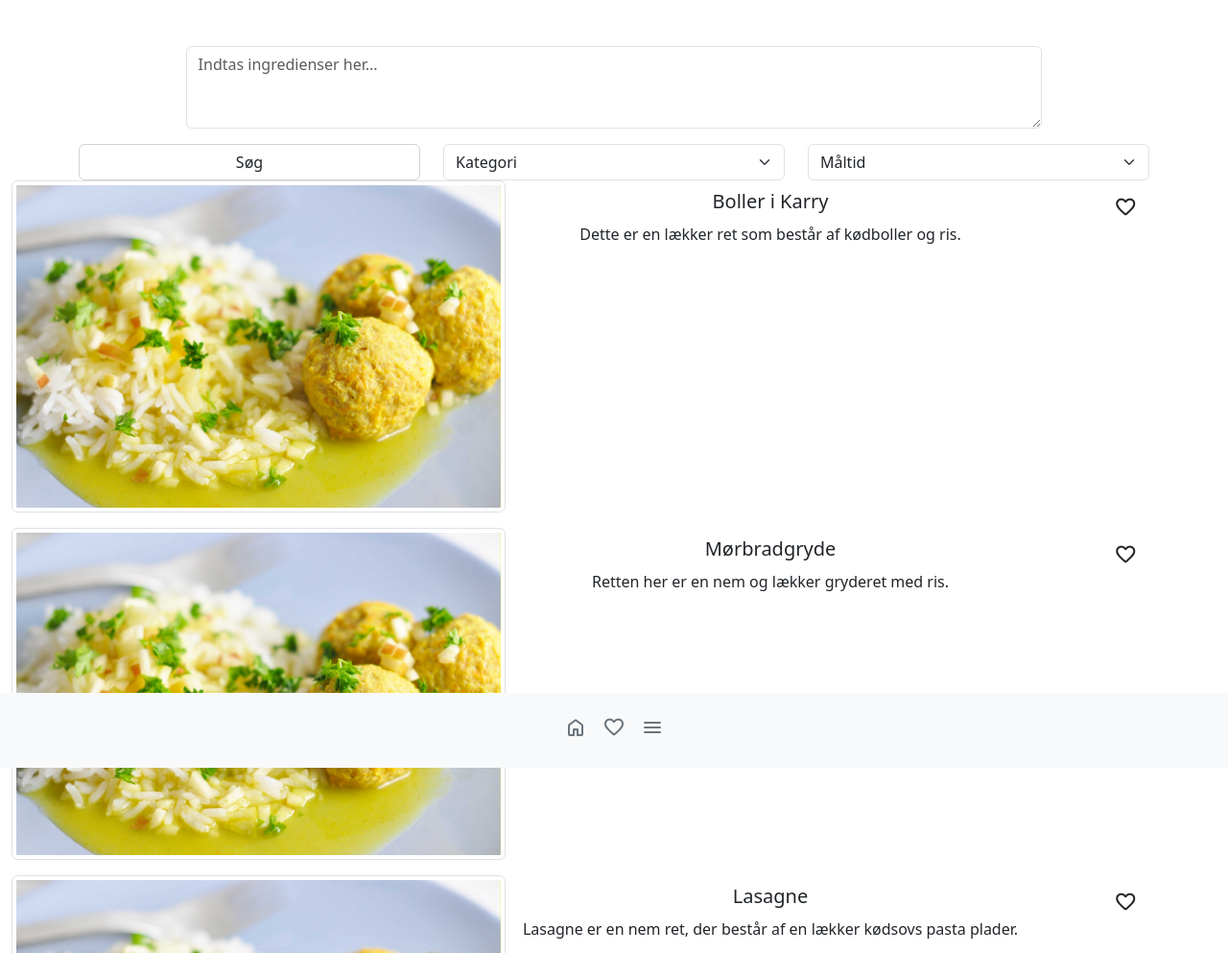
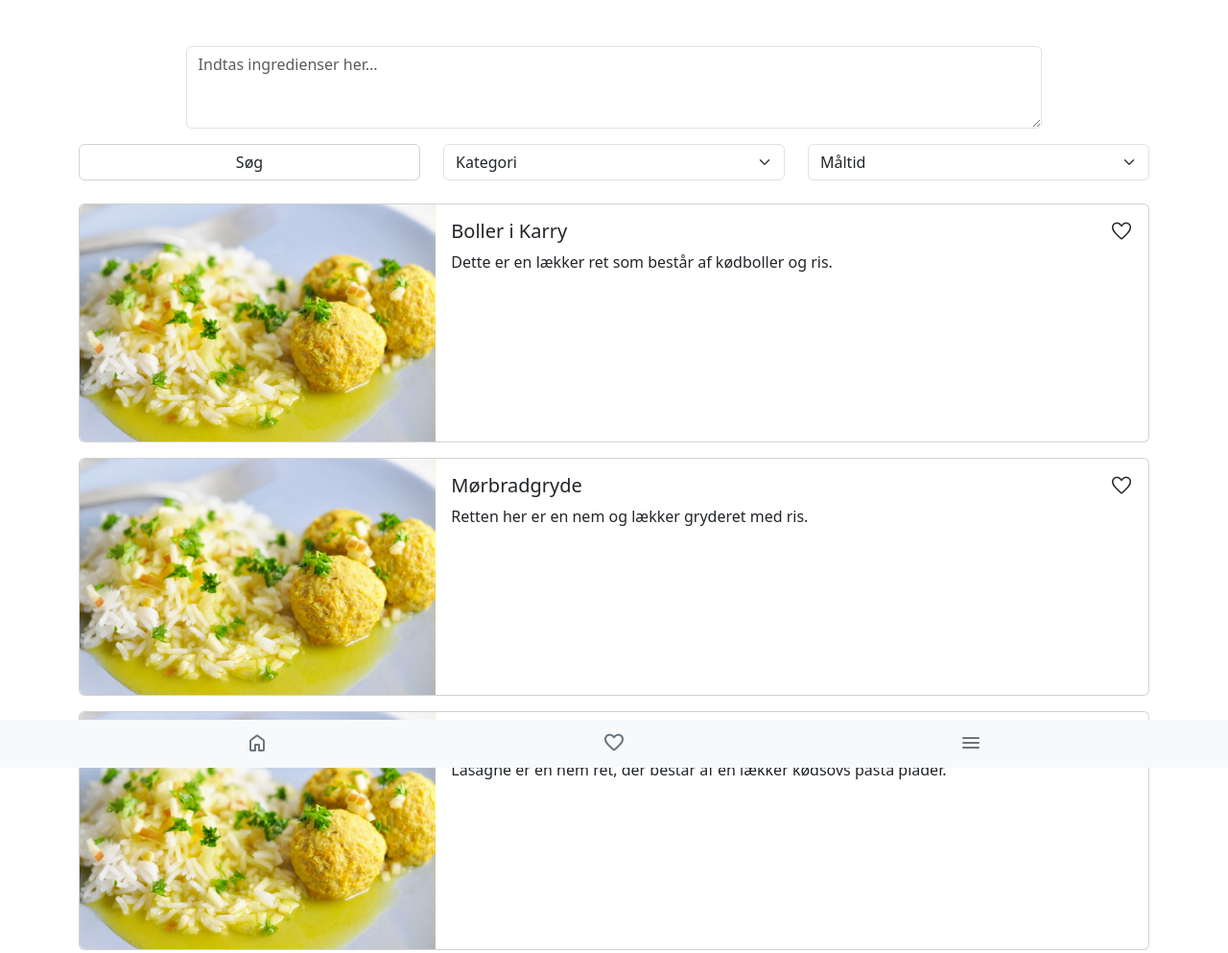
Before and after one commit to pete662f/BudgetBite, a plain HTML site: page index.html in a window 1280 px wide. Shown: the top 993 px of the page at 96% size. Drawn offline with nearby package versions, Linux system fonts and the light colour scheme.

Commit message:
Fixed markup

```diff
--- a/favorite/index.html
+++ b/favorite/index.html
@@ -9,11 +9,35 @@
     <link href="https://cdn.jsdelivr.net/npm/bootstrap@5.3.0-alpha3/dist/css/bootstrap.min.css" rel="stylesheet" integrity="sha384-KK94CHFLLe+nY2dmCWGMq91rCGa5gtU4mk92HdvYe+M/SXH301p5ILy+dN9+nJOZ" crossorigin="anonymous">
     <script src="https://cdn.jsdelivr.net/npm/bootstrap@5.3.0-alpha3/dist/js/bootstrap.bundle.min.js" integrity="sha384-ENjdO4Dr2bkBIFxQpeoTz1HIcje39Wm4jDKdf19U8gI4ddQ3GYNS7NTKfAdVQSZe" crossorigin="anonymous"></script>
 </head>
+
+
 <body class="d-flex flex-column h-100">
-    <div class="row mb-3 text-center">
+  <main class="flex-shrink-0 mt-3" style="padding-bottom: 78px;">
+  <div class="container-sm" >
+    <!--
+    <div class="row mb-3 text-center mt-4">
         <div class="col-5 themed-grid-col ps-4 pe-1"><img src="/images/Boller-i-karry-scaled.jpg" class="img-thumbnail"></div>
         <div class="col-5 themed-grid-col px-1"><div class="d-flex flex-column"><button type="button" class="btn fs-5">Boller i Karry</button><div class="fs-6">Dette er en lækker ret som består af kødboller og ris.</div></div></div>
         <div class="col-2 themed-grid-col ps-1 pe-4"><div class="d-flex justify-content-center align-items-center py-3"><span class="material-symbols-rounded align-middle" style='font-variation-settings: "FILL" 1, "wght" 400, "GRAD" 0, "opsz" 48;'>favorite</span></div></div>
+    </div>-->
+
+    <div class="card mb-3">
+      <div class="row g-0">
+        <div class="col-md-4">
+          <img src="/images/Boller-i-karry-scaled.jpg" class="img-fluid rounded-start" alt="...">
+        </div>
+        <div class="col-md-8">
+          <div class="card-body">
+            <div class="d-flex align-items-center">
+              <h5 class="card-title me-auto">Boller i Karry</h5><span class="material-symbols-rounded align-middle mb-2" style='font-variation-settings: "FILL" 1, "wght" 400, "GRAD" 0, "opsz" 48;'>favorite</span>
+            </div>
+            <p class="card-text">Dette er en lækker ret som består af kødboller og ris.</p>
+          </div>
+        </div>
+      </div>
     </div>
-    <script src="/js/navbar.js"></script>
+
+  </div>
+</main>
+<script type="module" src="/js/navbar.js"></script>
 </body>
--- a/index.html
+++ b/index.html
@@ -10,8 +10,7 @@
     <script src="https://cdn.jsdelivr.net/npm/bootstrap@5.3.0-alpha3/dist/js/bootstrap.bundle.min.js" integrity="sha384-ENjdO4Dr2bkBIFxQpeoTz1HIcje39Wm4jDKdf19U8gI4ddQ3GYNS7NTKfAdVQSZe" crossorigin="anonymous"></script>
 </head>
 <body class="h-100">
-
-  <main class="flex-shrink-0">
+  <main class="flex-shrink-0" style="padding-bottom: 78px;">
     <div class="container-sm" >
         <div class="mb-3 d-flex justify-content-center pt-4">
             <div style="width: 80%;">
@@ -19,8 +18,7 @@
                 <textarea class="form-control" id="exampleFormControlTextarea1" rows="3" placeholder="Indtas ingredienser her..."></textarea>
             </div>
     </div>
-    </div>
-    <div class="container text-center">
+    <div class="text-center">
       <div class="row">
         <div class="col">
           <button type="button" class="btn" style="border-color:lightgray;width: 100%;">Søg</button>
@@ -44,8 +42,59 @@
           </select>
         </div>
       </div>
+  </div>
+
+<div class="mt-4">
+    <div class="card mb-3">
+      <div class="row g-0">
+        <div class="col-md-4">
+          <img src="/images/Boller-i-karry-scaled.jpg" class="img-fluid rounded-start" alt="...">
+        </div>
+        <div class="col-md-8">
+          <div class="card-body">
+            <div class="d-flex align-items-center">
+              <h5 class="card-title me-auto">Boller i Karry</h5><span class="material-symbols-rounded align-middle mb-2" style='font-variation-settings: "FILL" 0, "wght" 400, "GRAD" 0, "opsz" 48;'>favorite</span>
+            </div>
+            <p class="card-text">Dette er en lækker ret som består af kødboller og ris.</p>
+          </div>
+        </div>
+      </div>
     </div>
-    <div class="row mb-3 text-center">
+    <div class="card mb-3">
+      <div class="row g-0">
+        <div class="col-md-4">
+          <img src="/images/Boller-i-karry-scaled.jpg" class="img-fluid rounded-start" alt="...">
+        </div>
+        <div class="col-md-8">
+          <div class="card-body">
+            <div class="d-flex align-items-center">
+              <h5 class="card-title me-auto">Mørbradgryde</h5><span class="material-symbols-rounded align-middle mb-2" style='font-variation-settings: "FILL" 0, "wght" 400, "GRAD" 0, "opsz" 48;'>favorite</span>
+            </div>
+            <p class="card-text">Retten her er en nem og lækker gryderet med ris.</p>
+          </div>
+        </div>
+      </div>
+    </div>
+    <div class="card mb-3">
+      <div class="row g-0">
+        <div class="col-md-4">
+          <img src="/images/Boller-i-karry-scaled.jpg" class="img-fluid rounded-start" alt="...">
+        </div>
+        <div class="col-md-8">
+          <div class="card-body">
+            <div class="d-flex align-items-center">
+              <h5 class="card-title me-auto">Lasagne</h5><span class="material-symbols-rounded align-middle mb-2" style='font-variation-settings: "FILL" 0, "wght" 400, "GRAD" 0, "opsz" 48;'>favorite</span>
+            </div>
+            <p class="card-text">Lasagne er en nem ret, der består af en lækker kødsovs pasta plader.</p>
+          </div>
+        </div>
+      </div>
+    </div>
+</div>
+
+
+    <!--
+    <div class="row my-4 text-center">
       <div class="col-5 themed-grid-col ps-4 pe-1"><img src="/images/Boller-i-karry-scaled.jpg" class="img-thumbnail"></div>
       <div class="col-5 themed-grid-col px-1"><div class="d-flex flex-column"><button type="button" class="btn fs-5">Boller i Karry</button><div class="fs-6">Dette er en lækker ret som består af kødboller og ris.</div></div></div>
       <div class="col-2 themed-grid-col ps-1 pe-4"><div class="d-flex justify-content-center align-items-center py-3"><span class="material-symbols-rounded align-middle">favorite</span></div></div>
@@ -60,6 +109,8 @@
   <div class="col-5 themed-grid-col px-1"><div class="d-flex flex-column"><button type="button" class="btn fs-5">Lasagne</button><div class="fs-6">Lasagne er en nem ret, der består af en lækker kødsovs pasta plader.</div></div></div>
   <div class="col-2 themed-grid-col ps-1 pe-4"><div class="d-flex justify-content-center align-items-center py-3"><span class="material-symbols-rounded align-middle">favorite</span></div></div>
 </div>
+</div>-->
+</div>
   </main>
   <script type="module" src="/js/navbar.js"></script>
 </body>
--- a/js/menu.js
+++ b/js/menu.js
@@ -5,7 +5,6 @@ export function generateMenu(){
     const menu = `
     <div tabindex="-1" id="offcanvas" aria-labelledby="offcanvasLabel" class="d-flex flex-column flex-shrink-0 p-3 bg-body-tertiary offcanvas offcanvas-start" style="width: 280px;">
       <a href="/" class="d-flex align-items-center mb-3 mb-md-0 me-md-auto link-body-emphasis text-decoration-none">
-        <svg class="bi pe-none me-2" width="40" height="32"><use xlink:href="#bootstrap"></use></svg>
         <span class="fs-4">Menu</span>
       </a>
       <hr>
@@ -15,8 +14,8 @@ export function generateMenu(){
             Hjem
           </a>
         </li>
-        <li style="height: 40px;">
-          <a href="/favorite/" class="nav-link ${isActive("/favorite/")}">
+        <li>
+          <a href="/favorite/" class="nav-link ${isActive("/favorite/")}" style="height: 40px;">
             <div class="row">
               <div class="col-3">Gemte</div>
               <div class="col-2"><span class="material-symbols-rounded" style='font-variation-settings: "FILL" 1, "wght" 400, "GRAD" 0, "opsz" 48;'>favorite</span></div>
--- a/js/navbar.js
+++ b/js/navbar.js
@@ -7,12 +7,12 @@ function generateNavbar() {
     const isActive = (path) => (currentPage === path ? activeStyle : "");
 
     const navbar = `
-      <footer class="footer mt-auto py-3 bg-body-tertiary fixed-bottom">
+      <footer class="footer mt-auto pt-1 bg-body-tertiary fixed-bottom">
         <div class="container">
           <ul class="nav col-12 col-md-auto justify-content-center mb-md-0">
-            <li><a href="/" class="nav-link px-2 link-secondary"><span class="material-symbols-rounded" style='${isActive("/")}'>home</span></a></li>
-            <li><a href="/favorite/" class="nav-link px-2 link-secondary"><span class="material-symbols-rounded" style='${isActive("/favorite/")}'>favorite</span></a></li>
-            <li><a class="nav-link px-2 link-secondary" data-bs-toggle="offcanvas" href="#offcanvas" role="button" aria-controls="offcanvas"><span class="material-symbols-rounded" style='${isActive("/menu/")}'>menu</span></a></li>
+            <li class="m-auto"><a href="/" class="nav-link px-2 link-secondary"><span class="material-symbols-rounded" style='${isActive("/")}'>home</span></a></li>
+            <li class="m-auto"><a href="/favorite/" class="nav-link px-2 link-secondary"><span class="material-symbols-rounded" style='${isActive("/favorite/")}'>favorite</span></a></li>
+            <li class="m-auto"><a class="nav-link px-2 link-secondary" data-bs-toggle="offcanvas" href="#offcanvas" role="button" aria-controls="offcanvas"><span class="material-symbols-rounded" style='${isActive("/menu/")}'>menu</span></a></li>
           </ul>
         </div>
       </footer>
```
